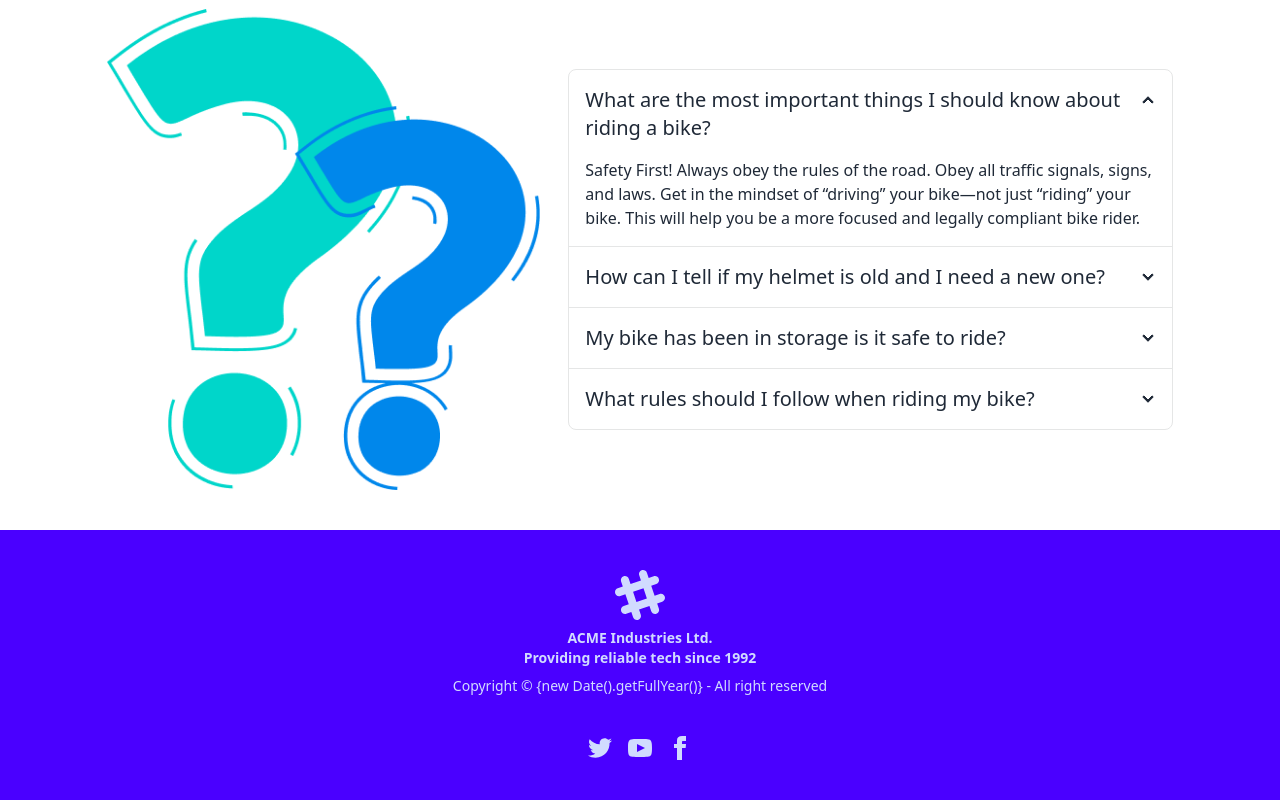
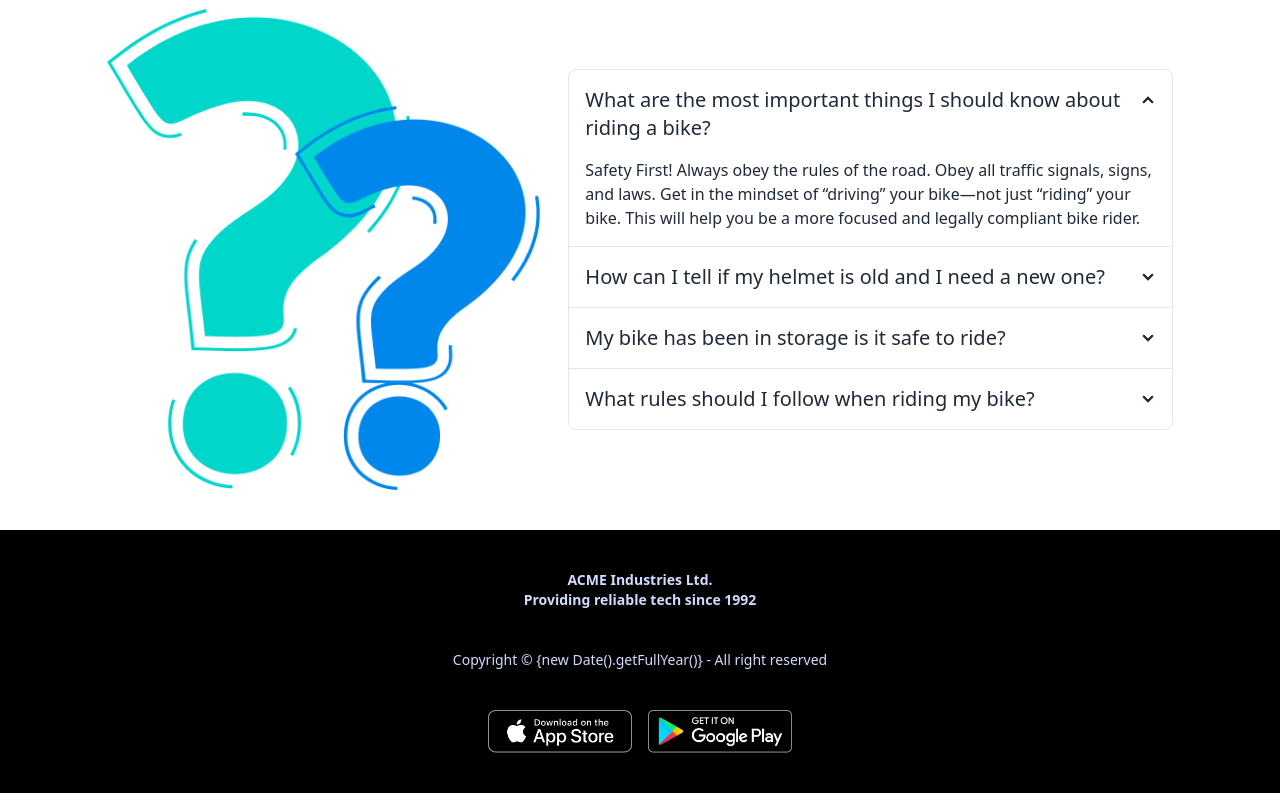
Before and after one commit to minazul01/biker-zone-website, a plain HTML site: page index.html in a window 1280 px wide. Shown: the part 3001-3801 px from the top of the page. Drawn offline with nearby package versions, Linux system fonts and the light colour scheme.

Commit message:
final section complete

```diff
--- a/index.html
+++ b/index.html
@@ -366,19 +366,8 @@
                  </div>
             </section>
     </main>
-    <footer class="footer footer-center bg-primary text-primary-content p-10">
-      <aside>
-        <svg
-          width="50"
-          height="50"
-          viewBox="0 0 24 24"
-          xmlns="http://www.w3.org/2000/svg"
-          fill-rule="evenodd"
-          clip-rule="evenodd"
-          class="inline-block fill-current">
-          <path
-            d="M22.672 15.226l-2.432.811.841 2.515c.33 1.019-.209 2.127-1.23 2.456-1.15.325-2.148-.321-2.463-1.226l-.84-2.518-5.013 1.677.84 2.517c.391 1.203-.434 2.542-1.831 2.542-.88 0-1.601-.564-1.86-1.314l-.842-2.516-2.431.809c-1.135.328-2.145-.317-2.463-1.229-.329-1.018.211-2.127 1.231-2.456l2.432-.809-1.621-4.823-2.432.808c-1.355.384-2.558-.59-2.558-1.839 0-.817.509-1.582 1.327-1.846l2.433-.809-.842-2.515c-.33-1.02.211-2.129 1.232-2.458 1.02-.329 2.13.209 2.461 1.229l.842 2.515 5.011-1.677-.839-2.517c-.403-1.238.484-2.553 1.843-2.553.819 0 1.585.509 1.85 1.326l.841 2.517 2.431-.81c1.02-.33 2.131.211 2.461 1.229.332 1.018-.21 2.126-1.23 2.456l-2.433.809 1.622 4.823 2.433-.809c1.242-.401 2.557.484 2.557 1.838 0 .819-.51 1.583-1.328 1.847m-8.992-6.428l-5.01 1.675 1.619 4.828 5.011-1.674-1.62-4.829z"></path>
-        </svg>
+    <!-- footer section starts here -->
+    <footer class="footer footer-center bg-black text-primary-content p-10">
         <p class="font-bold">
           ACME Industries Ltd.
           <br />
@@ -388,38 +377,11 @@
       </aside>
       <nav>
         <div class="grid grid-flow-col gap-4">
-          <a>
-            <svg
-              xmlns="http://www.w3.org/2000/svg"
-              width="24"
-              height="24"
-              viewBox="0 0 24 24"
-              class="fill-current">
-              <path
-                d="M24 4.557c-.883.392-1.832.656-2.828.775 1.017-.609 1.798-1.574 2.165-2.724-.951.564-2.005.974-3.127 1.195-.897-.957-2.178-1.555-3.594-1.555-3.179 0-5.515 2.966-4.797 6.045-4.091-.205-7.719-2.165-10.148-5.144-1.29 2.213-.669 5.108 1.523 6.574-.806-.026-1.566-.247-2.229-.616-.054 2.281 1.581 4.415 3.949 4.89-.693.188-1.452.232-2.224.084.626 1.956 2.444 3.379 4.6 3.419-2.07 1.623-4.678 2.348-7.29 2.04 2.179 1.397 4.768 2.212 7.548 2.212 9.142 0 14.307-7.721 13.995-14.646.962-.695 1.797-1.562 2.457-2.549z"></path>
-            </svg>
+          <a class="sm:w-36">
+            <img class="sm:w-36" src="./images/others/ios.png" alt="">
           </a>
-          <a>
-            <svg
-              xmlns="http://www.w3.org/2000/svg"
-              width="24"
-              height="24"
-              viewBox="0 0 24 24"
-              class="fill-current">
-              <path
-                d="M19.615 3.184c-3.604-.246-11.631-.245-15.23 0-3.897.266-4.356 2.62-4.385 8.816.029 6.185.484 8.549 4.385 8.816 3.6.245 11.626.246 15.23 0 3.897-.266 4.356-2.62 4.385-8.816-.029-6.185-.484-8.549-4.385-8.816zm-10.615 12.816v-8l8 3.993-8 4.007z"></path>
-            </svg>
-          </a>
-          <a>
-            <svg
-              xmlns="http://www.w3.org/2000/svg"
-              width="24"
-              height="24"
-              viewBox="0 0 24 24"
-              class="fill-current">
-              <path
-                d="M9 8h-3v4h3v12h5v-12h3.642l.358-4h-4v-1.667c0-.955.192-1.333 1.115-1.333h2.885v-5h-3.808c-3.596 0-5.192 1.583-5.192 4.615v3.385z"></path>
-            </svg>
+          <a class="sm:w-36">
+           <img class="sm:w-full" src="./images/others/android.png" alt="">
           </a>
         </div>
       </nav>
```
